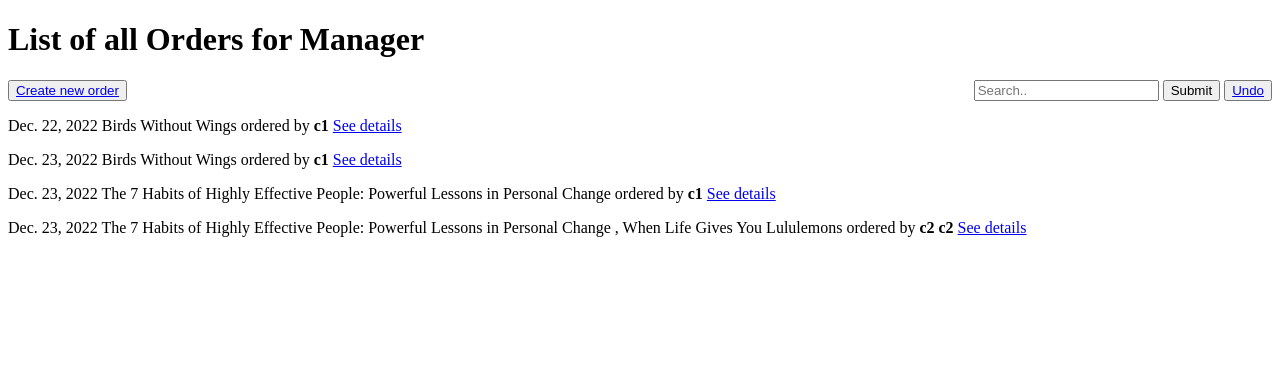
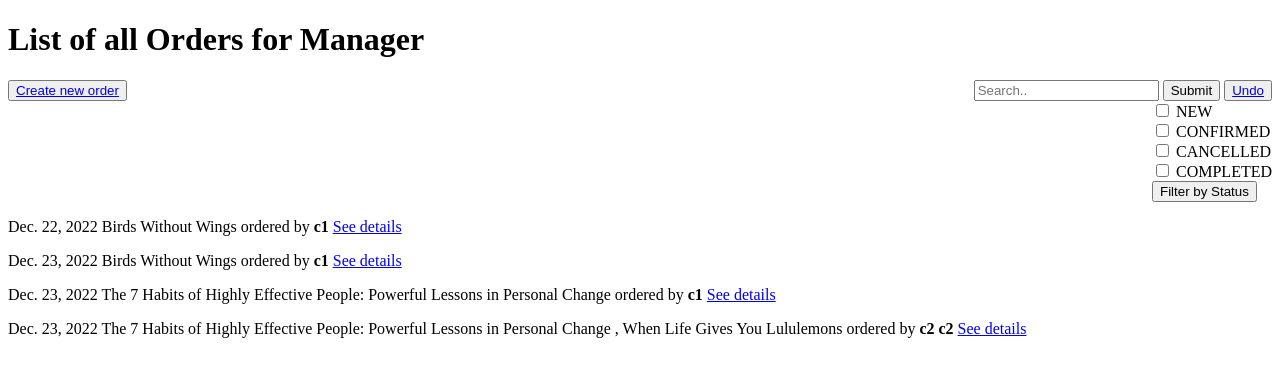
Before and after one commit to el-shes/django_bookshop, a Django app: page /orders/all in a window 1280 px wide. Shown: the top 377 px of the page. Run offline with Django 4.2, Linux system fonts and the light colour scheme; data comes from the database, SQL or seed files in the repository.

Commit message:
filter list of all orders by status

```diff
--- a/orders/templates/orders/order_list.html
+++ b/orders/templates/orders/order_list.html
@@ -9,7 +9,7 @@
 
 <div style="display: flex; flex-direction: column">
     <div style="display: flex; flex-direction: row; justify-content: space-between">
-            <div style="float: left">
+        <div style="float: left">
             <button type="submit"><a href="{% url 'orders:new_order' %}">Create new order</a></button>
         </div>
         <div style="float:right ">
@@ -21,6 +21,25 @@
                 <button type='submit'><a href="{% url 'orders:all_orders' %}">Undo</a></button>
             </form>
         </div>
+    </div>
+
+    <div class="form-group">
+        <div style="float: right">
+            <form method="GET">
+                {% for status in order_statuses %}
+                    <div class="custom-control custom-checkbox">
+                        <input type="checkbox" {% if status.status_value in marked_status %}checked{% endif %}
+                               class="custom-control-input" id="{{ status.status_value }}" name="order_status"
+                               value="{{ status.status_value }}">
+                        <label class="custom-control-label" for="{{ status.status_value }}"
+                               style="cursor: pointer;">{{ status.status_value }}</label>
+                    </div>
+                {% endfor %}
+                <button type="submit">Filter by Status</button>
+            </form>
+        </div>
+
+
     </div>
 
     <div style="display: block">
--- a/orders/views.py
+++ b/orders/views.py
@@ -2,7 +2,7 @@ from django.http import HttpResponseRedirect
 from django.shortcuts import render
 from django.db.models import Q
 from django.views.generic import ListView, DetailView, CreateView
-from .models import BookState
+from .models import BookState, OrderStatus
 
 from orders.models import CustomerOrder
 
@@ -22,7 +22,16 @@ class OrdersView(ListView):
                                                     Q(customer__last_name__icontains=query))
         else:
             object_list = self.model.objects.all()
+
+        marked_status = self.request.GET.getlist('order_status')
+        if marked_status:
+            object_list = self.model.objects.filter(Q(order_status__status_value__in=marked_status))
         return object_list
+
+    def get_context_data(self, *, object_list=None, **kwargs):
+        context = super(OrdersView, self).get_context_data(**kwargs)
+        context['order_statuses'] = OrderStatus.objects.all()
+        return context
 
 
 class DetailOrder(DetailView):
```
